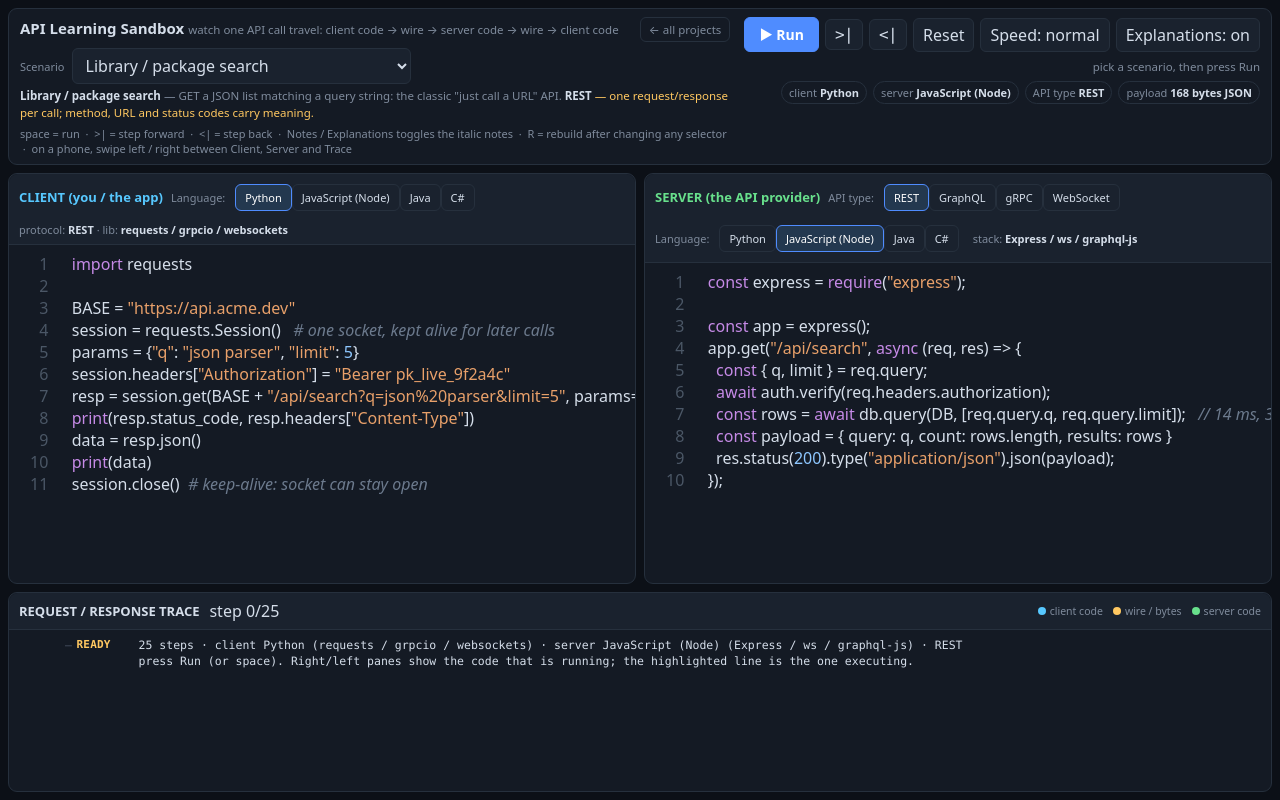
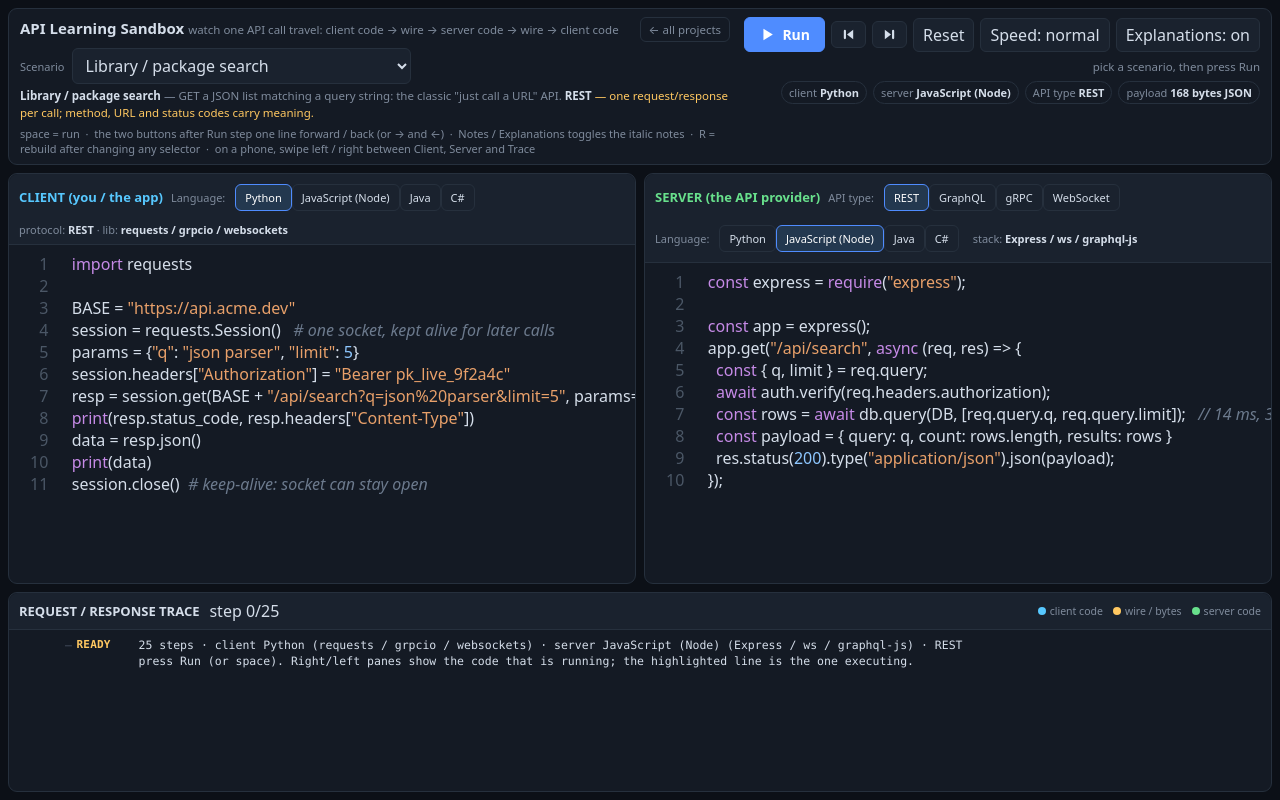
Before and after one commit to ssam-git/AI-tutor, a plain HTML site: page api-learning.html in a window 1280 px wide. Drawn offline with Linux system fonts and the light colour scheme.

Commit message:
transport controls: real icons instead of ASCII glyphs
Inline SVG (currentColor, no icon font, no extra file):
- step back: bar + left triangle; step forward: right triangle + bar. They
  read as the usual skip-to-previous / skip-to-next marks and stay crisp at
  any DPI. Button order is now Run, step back, step forward (was Run,
  forward, back) so the timeline reads left to right.
- Run: play triangle. While it is playing the button turns green AND now
  actually pauses: the icon swaps to two bars, the label to Pause, and
  clicking again resumes. When the trace has run to the end the label reads
  Replay and clicking runs from the top. Previously the green button was
  inert during playback.
- space bar follows the same toggle.
- buttons become inline-flex with a gap so icon and label line up.

Verified by rasterising the rendered icons and printing them as bitmaps:
play triangle, |< and >| shapes and the pause bars all draw as intended.
Buttons 48x42 px at 390px wide, everything still on one row, no overflow at
320x568 / 375x667 / 390x844 / 844x390 / 768x1024 / 1280x800 / 1920x1080.
Play/pause/resume/replay behaviour checked over CDP; step-model checks still
clean across 384 combinations.

```diff
--- a/api-learning.html
+++ b/api-learning.html
@@ -26,7 +26,9 @@ body{background:var(--bg);color:var(--tx);font-family:system-ui,-apple-system,"S
   height:100vh;height:100dvh;
   padding:calc(8px + env(safe-area-inset-top)) calc(8px + env(safe-area-inset-right)) calc(8px + env(safe-area-inset-bottom)) calc(8px + env(safe-area-inset-left))}
 .mono{font-family:ui-monospace,"Cascadia Code",Menlo,Consolas,monospace;font-size:12.5px;line-height:1.6}
-button.glyph{font-family:ui-monospace,"Cascadia Code",Menlo,Consolas,monospace;letter-spacing:-.04em}
+#runRow button{display:inline-flex;align-items:center;justify-content:center;gap:.45em}
+.ic{width:15px;height:15px;flex:0 0 auto;fill:currentColor;shape-rendering:geometricPrecision}
+#runBtn .ic{width:17px;height:17px}
 button,select{font:inherit;color:var(--tx);background:var(--pane2);border:1px solid var(--line);border-radius:6px;
   padding:5px 9px;cursor:pointer;-webkit-tap-highlight-color:transparent;touch-action:manipulation}
 button.on,select.on{background:#23384f;border-color:var(--accent);color:#fff}
@@ -220,14 +222,14 @@ h1 small{color:var(--dim);font-weight:400;font-size:11.5px}
     <details id="about" open>
       <summary>About this scenario</summary>
       <p id="desc"></p>
-      <p class="hint">space = run &nbsp;·&nbsp; &gt;| = step forward &nbsp;·&nbsp; &lt;| = step back &nbsp;·&nbsp; Notes / Explanations toggles the italic notes &nbsp;·&nbsp; R = rebuild after changing any selector &nbsp;·&nbsp; on a phone, swipe left / right between Client, Server and Trace</p>
+      <p class="hint">space = run &nbsp;·&nbsp; the two buttons after Run step one line forward / back (or &rarr; and &larr;) &nbsp;·&nbsp; Notes / Explanations toggles the italic notes &nbsp;·&nbsp; R = rebuild after changing any selector &nbsp;·&nbsp; on a phone, swipe left / right between Client, Server and Trace</p>
     </details>
   </div>
   <div id="runCol">
     <div id="runRow">
-      <button id="runBtn">&#9654; Run</button>
-      <button id="nextBtn" class="glyph" title="step forward" aria-label="step forward">&gt;|</button>
-      <button id="prevBtn" class="glyph" title="step back" aria-label="step back">&lt;|</button>
+      <button id="runBtn" title="run to the end"><svg class=ic viewBox="0 0 16 16" aria-hidden="true"><path d="M4.2 2.6 13 8l-8.8 5.4z"/></svg><span>Run</span></button>
+      <button id="prevBtn" title="step back" aria-label="step back"><svg class=ic viewBox="0 0 16 16" aria-hidden="true"><rect x="3" y="3" width="2.3" height="10" rx="1.15"/><path d="M13 3 6.4 8 13 13z"/></svg></button>
+      <button id="nextBtn" title="step forward" aria-label="step forward"><svg class=ic viewBox="0 0 16 16" aria-hidden="true"><path d="M3 3 9.6 8 3 13z"/><rect x="10.7" y="3" width="2.3" height="10" rx="1.15"/></svg></button>
       <button id="resetBtn">Reset</button>
       <button id="speedBtn" title="speed">Speed: normal</button>
       <button id="noteBtn" title="explanations">Explanations: on</button>
@@ -1535,7 +1537,7 @@ function regen(){
   state.svLines = serverFix(SERVER[state.sv](d).filter(x => x && typeof x.t === 'string'), state.sv, d);
   const built = buildSteps(state.clLines, state.svLines, d);
   state.steps = built.steps; state.cur = -1;
-  refreshChips(); renderCode(); renderTop(); renderTrace(); setActive();
+  refreshChips(); renderCode(); renderTop(); renderTrace(); setActive(); paintRun();
 }
 function renderCode(){
   const mk = (lines, lang) => lines.map((ln, i) =>
@@ -1626,7 +1628,7 @@ function advance(){
 function tick(){
   if (!state.playing) return;
   if (!advance()){
-    state.playing = false; el('runBtn').classList.remove('playing');
+    state.playing = false; paintRun();
     const last = state.steps[state.steps.length - 1];
     el('stat').textContent = 'finished: ' + state.steps.length + ' steps, ' + (last.t/1000).toFixed(2) + 's simulated';
     return;
@@ -1637,12 +1639,22 @@ function tick(){
 function play(){
   if (state.playing) return;
   if (state.cur >= state.steps.length - 1){ state.cur = -1; renderTrace(); setActive(); }
-  state.playing = true; el('runBtn').classList.add('playing'); el('stat').textContent = 'running...';
+  state.playing = true; paintRun(); el('stat').textContent = 'running...';
   tick();
 }
-function stop(){ state.playing = false; clearTimeout(state.timer); el('runBtn').classList.remove('playing'); }
-
-el('runBtn').onclick = () => play();
+function stop(){ state.playing = false; clearTimeout(state.timer); paintRun(); }
+/* Run doubles as Pause while it is playing: icon and label follow the state */
+const ICON_PLAY  = '<svg class=ic viewBox="0 0 16 16" aria-hidden="true"><path d="M4.2 2.6 13 8l-8.8 5.4z"/></svg>';
+const ICON_PAUSE = '<svg class=ic viewBox="0 0 16 16" aria-hidden="true"><rect x="3.9" y="3" width="2.6" height="10" rx="1.2"/><rect x="9.5" y="3" width="2.6" height="10" rx="1.2"/></svg>';
+function paintRun(){
+  const done = state.cur >= state.steps.length - 1;
+  const b = el('runBtn');
+  b.innerHTML = (state.playing ? ICON_PAUSE : ICON_PLAY) + '<span>' + (state.playing ? 'Pause' : done ? 'Replay' : 'Run') + '</span>';
+  b.classList.toggle('playing', state.playing);
+  b.title = state.playing ? 'pause here' : done ? 'run again from the top' : 'run to the end';
+}
+
+el('runBtn').onclick = () => { state.playing ? stop() : play(); };
 el('nextBtn').onclick = () => { stop(); advance(); };
 el('prevBtn').onclick = () => { stop(); state.cur = Math.max(-1, state.cur - 1); renderTrace(); setActive(); };
 el('resetBtn').onclick = () => { stop(); state.cur = -1; renderTrace(); setActive(); el('stat').textContent = 'reset — pick another language, API type or scenario and press Run'; };
@@ -1661,7 +1673,7 @@ document.addEventListener('keydown', (ev) => {
   const tag = (ev.target && ev.target.tagName || '').toLowerCase();
   if (tag === 'select' || tag === 'input' || tag === 'textarea') return;
   if (tag === 'button' && (ev.key === ' ' || ev.key === 'Enter')) return;  // let the focused control act on it
-  if (ev.key === ' '){ ev.preventDefault(); play(); }
+  if (ev.key === ' '){ ev.preventDefault(); el('runBtn').onclick(); }
   else if (ev.key === 'ArrowRight'){ ev.preventDefault(); el('nextBtn').onclick(); }
   else if (ev.key === 'ArrowLeft'){ ev.preventDefault(); el('prevBtn').onclick(); }
   else if (ev.key === 'r'){ ev.preventDefault(); regen(); }
```
